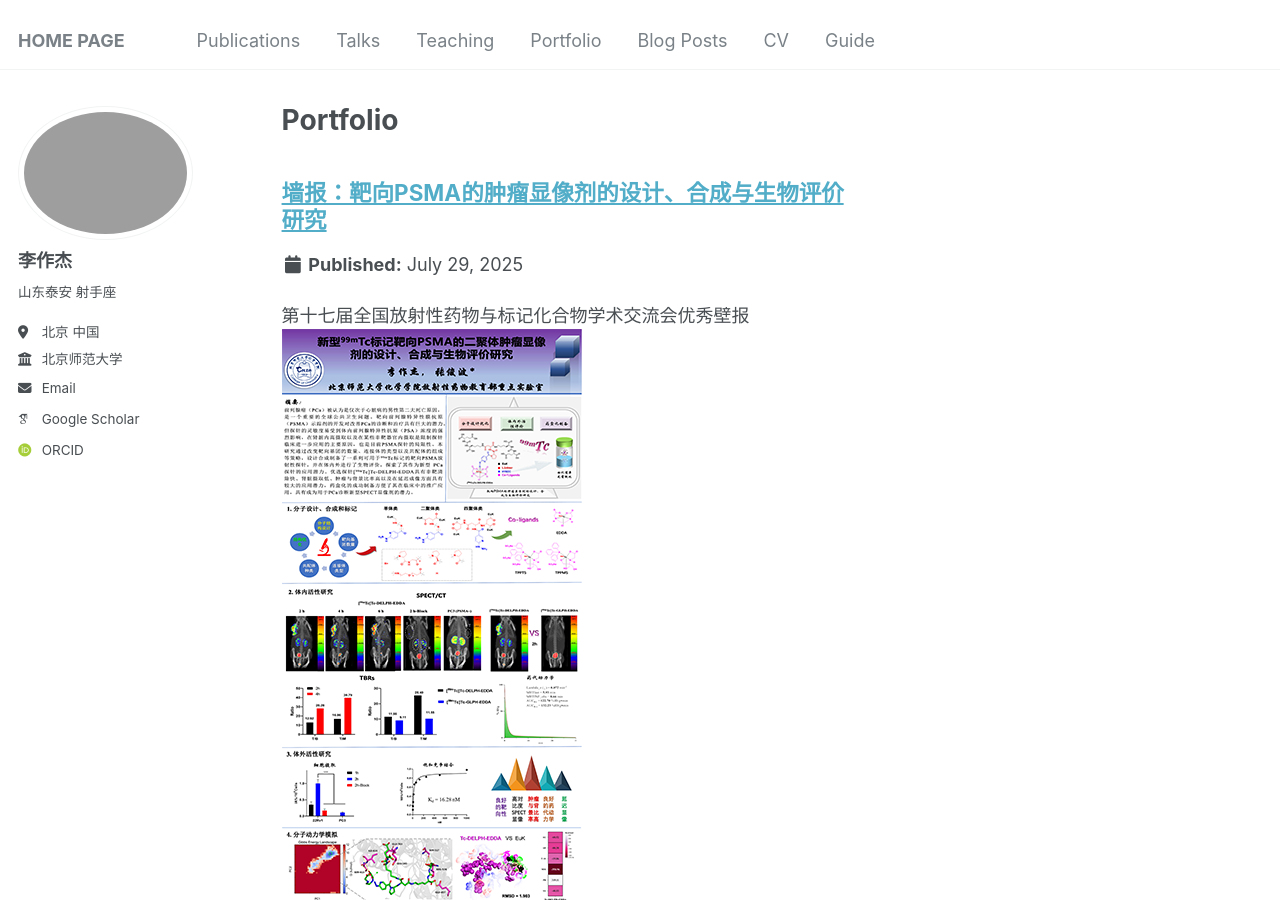
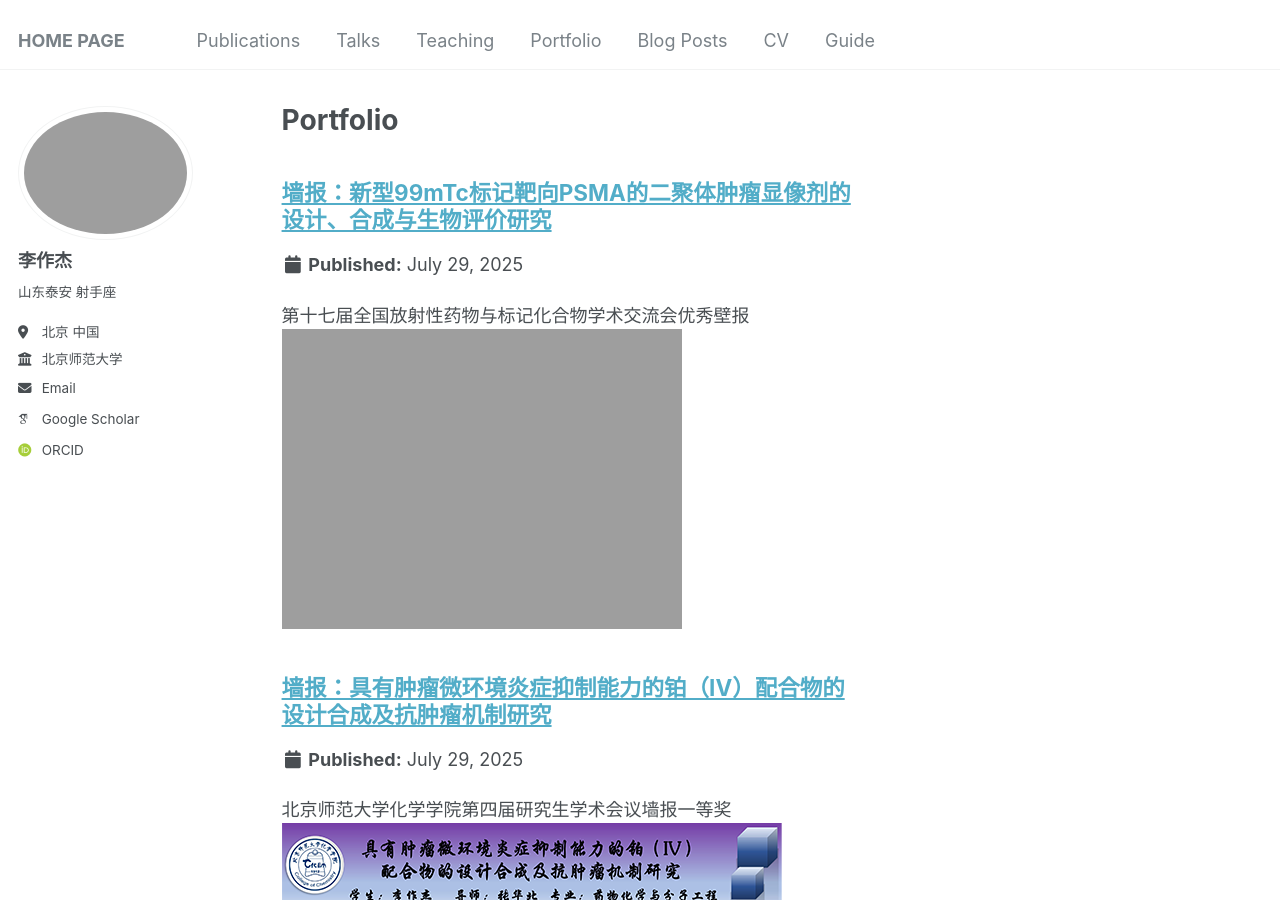
Before and after one commit to Infinity-LZJ/Zuojie_Li.github, a Jekyll site: the page built from _pages/portfolio.html, in a window 1280 px wide and 900 px high. Built offline with Jekyll 4.4.1, drawn with Linux system fonts in a browser that asks for light colours; some web fonts are replaced.

Commit message:
Update portfolio-1.md
Signed-off-by: Zuojie_Li <zuojieli@yeah.net>

```diff
--- a/_portfolio/portfolio-1.md
+++ b/_portfolio/portfolio-1.md
@@ -1,6 +1,6 @@
 ---
-title: "墙报：靶向PSMA的肿瘤显像剂的设计、合成与生物评价研究"
-excerpt: "第十七届全国放射性药物与标记化合物学术交流会优秀壁报<br/><img src='/images/wall1.png' alt='port1' >"
+title: "墙报：新型99mTc标记靶向PSMA的二聚体肿瘤显像剂的设计、合成与生物评价研究"
+excerpt: "第十七届全国放射性药物与标记化合物学术交流会优秀壁报<br/><img src='https://infinity-lzj.github.io/Zuojie_Li.github/files/wallpaper1.png' alt='port1' >"
 collection: portfolio
 ---
 
```
